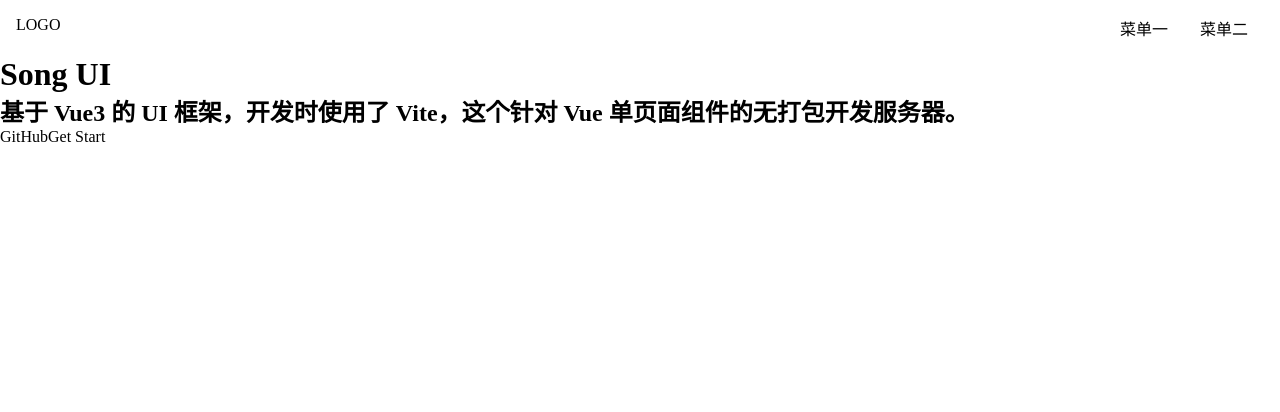
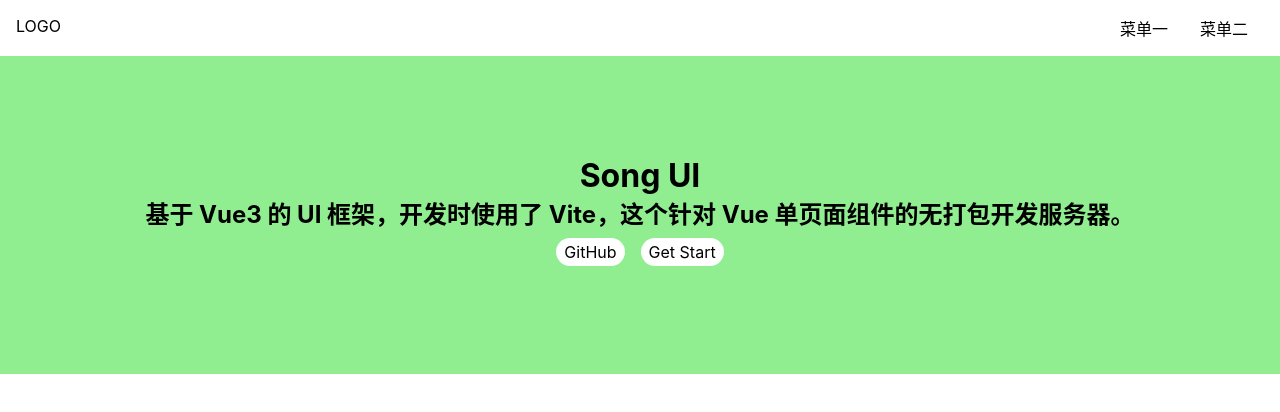
Before and after one commit to jambo0624/SongUI, a Vue app: page /#/ in a window 1280 px wide. Shown: the top 412 px of the page. Built offline with nearby package versions, Linux system fonts and the light colour scheme.

Commit message:
home的css和aside的html

```diff
--- a/src/index.scss
+++ b/src/index.scss
@@ -13,5 +13,11 @@ a {
   color: inherit;
   &:hover {
     border-bottom: 1px solid;
+    cursor: pointer;
   }
 }
+
+body {
+  font-size: 16px;
+  font-family: -apple-system, "Noto Sans", "Helvetica Neue", Helvetica, "Nimbus Sans L", Arial, "Liberation Sans", "PingFang SC", "Hiragino Sans GB", "Noto Sans CJK SC", "Source Han Sans SC", "Source Han Sans CN", "Microsoft YaHei", "Wenquanyi Micro Hei", "WenQuanYi Zen Hei", "ST Heiti", SimHei, "WenQuanYi Zen Hei Sharp", sans-serif;
+}
--- a/src/views/Doc.vue
+++ b/src/views/Doc.vue
@@ -2,7 +2,23 @@
   <div>
     <topnav></topnav>
     <div class="content">
-      <aside>边栏</aside>
+      <aside>
+        <h2>组件列表</h2>
+        <ol>
+          <li>
+            <router-link to="/doc/switch">Switch 组件</router-link>
+          </li>
+          <li>
+            <router-link to="/doc/button">Button 组件</router-link>
+          </li>
+          <li>
+            <router-link to="/doc/dialog">Dialog 组件</router-link>
+          </li>
+          <li>
+            <router-link to="/doc/tabs">Tabs 组件</router-link>
+          </li>
+        </ol>
+      </aside>
       <main>主内容</main>
     </div>
   </div>
--- a/src/views/Home.vue
+++ b/src/views/Home.vue
@@ -6,7 +6,7 @@
       <h2>基于 Vue3 的 UI 框架，开发时使用了 Vite，这个针对 Vue 单页面组件的无打包开发服务器。</h2>
       <p class="actions">
         <a href="#">GitHub</a>
-        <a href="#">Get Start</a>
+        <router-link to="/doc">Get Start</router-link>
       </p>
     </div>
   </div>
@@ -38,4 +38,25 @@
       }
     }
   }
+  .banner {
+    padding: 100px 0;
+    display: flex;
+    justify-content: center;
+    align-items: center;
+    flex-direction: column;
+    background: lightgreen;
+    > .actions {
+      padding: 8px 0;
+      a {
+        margin: 0 8px;
+        background: #fff;
+        display: inline-block;
+        $height: 28px;
+        height: $height;
+        line-height: $height;
+        border-radius: $height/2;
+        padding: 0 8px;
+      }
+    }
+  }
 </style>
```
